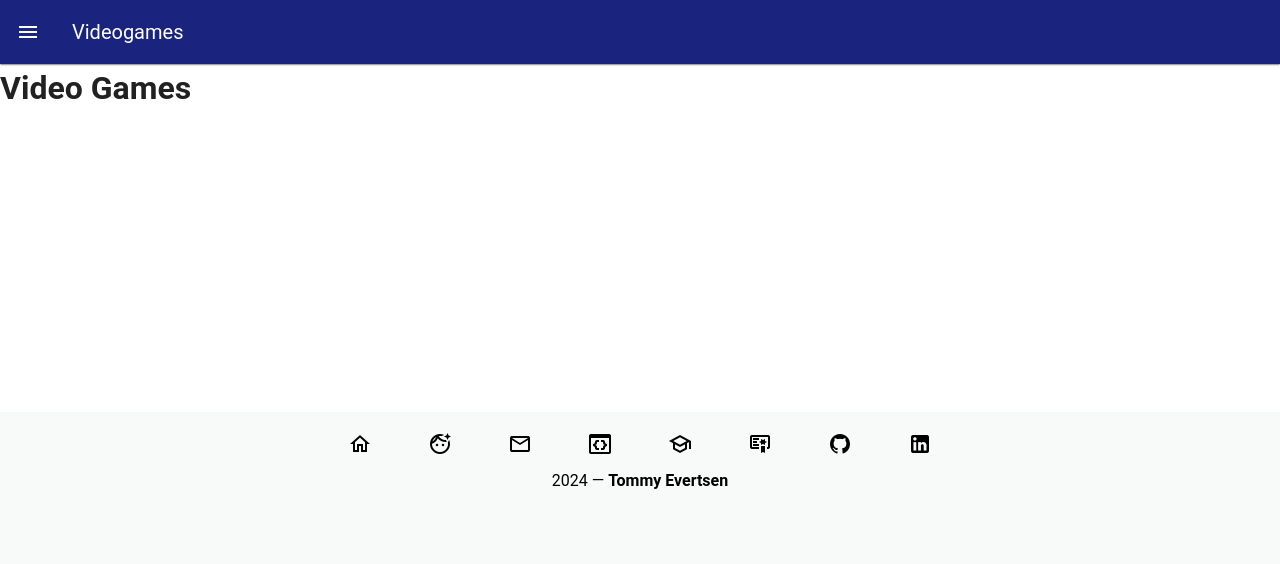
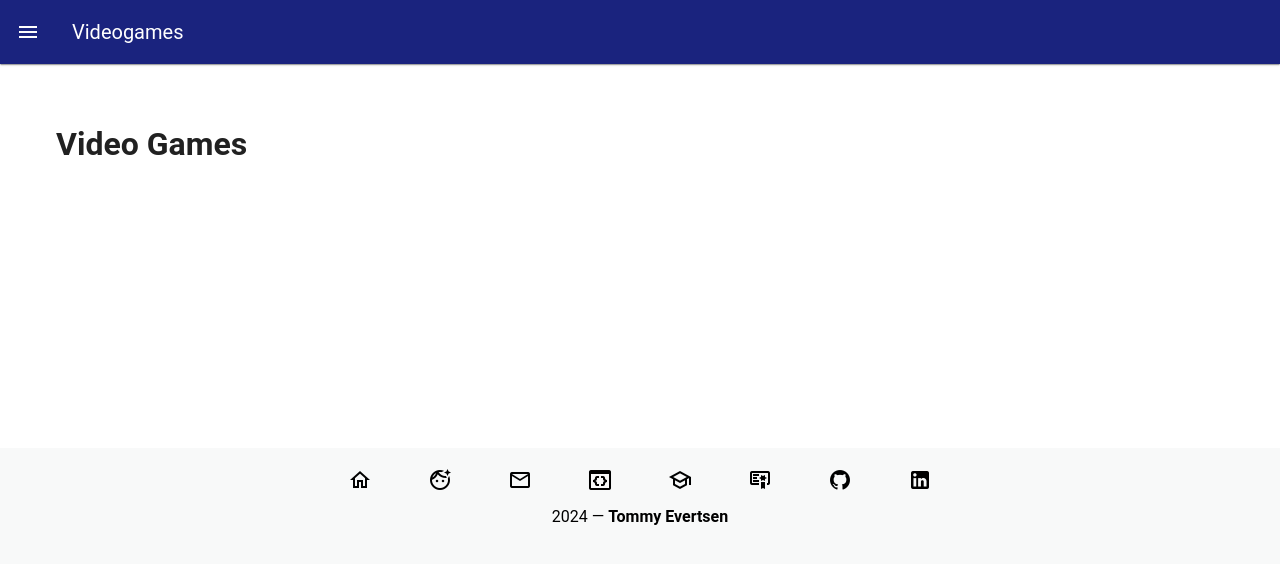
Before and after one commit to TommyEvertsen/Portofolio2, a Vue app: page /videogames in a window 1280 px wide. Shown: the top 564 px of the page. Built offline with nearby package versions, Linux system fonts and the light colour scheme.

Commit message:
Started videogame page

```diff
--- a/src/Pages/VideoGames.vue
+++ b/src/Pages/VideoGames.vue
@@ -1,7 +1,13 @@
 <template>
-  <div>
-    <h1>Video Games</h1>
-  </div>
+  <main>
+    <v-container>
+      <v-row>
+        <v-col cols="12" xl="5" lg="5" md="12" sm="12" xs="12" class="mt-10">
+          <h1>Video Games</h1>
+        </v-col>
+      </v-row>
+    </v-container>
+  </main>
 </template>
 
 <script setup></script>
--- a/src/components/TimeLine.vue
+++ b/src/components/TimeLine.vue
@@ -64,7 +64,7 @@ const years = [
     color: "#5B8FB9",
     year: "2024",
     title: "Got a job as Senior software engineer at Geological study of Norway",
-    text: "Moved to a new city and got a exiting job at a wonderful company",
+    text: "Moved to a new city and got an exiting job at a wonderful company",
   },
 ];
 </script>
```
